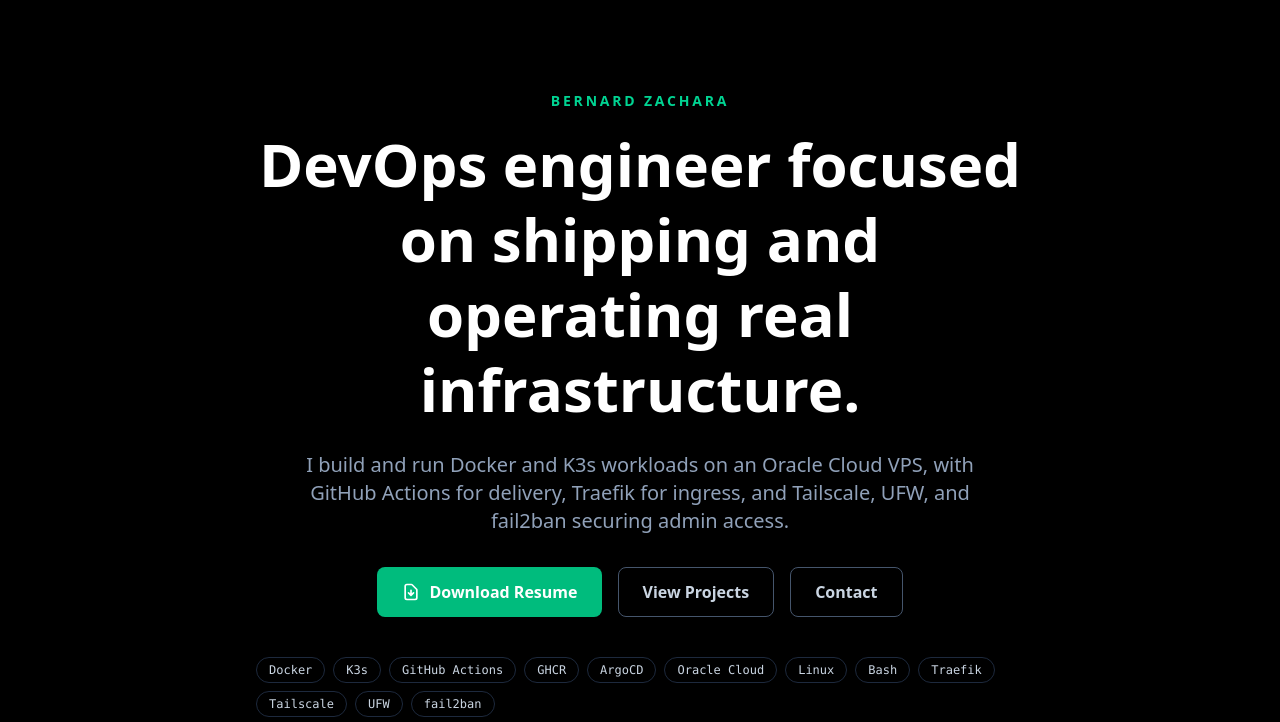
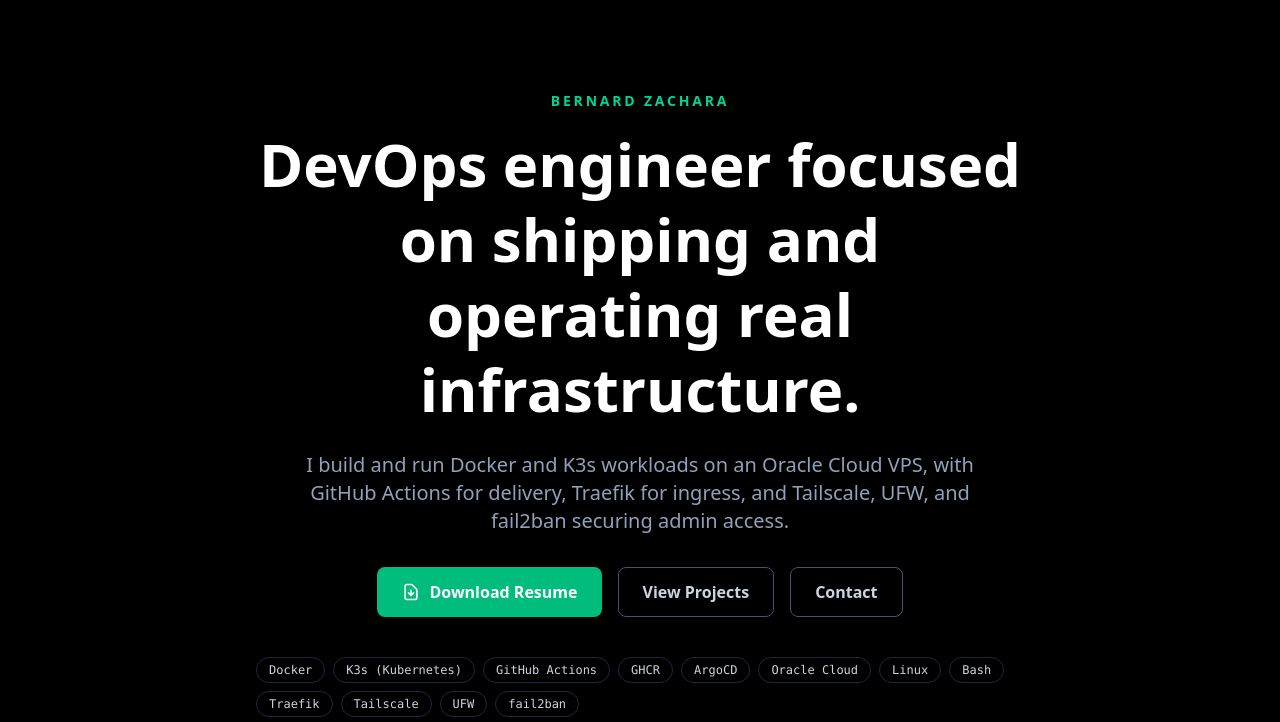
Before and after one commit to benzac708/zachara-dev, an Astro site: page / in a window 1280 px wide. Shown: the part 78-800 px from the top of the page. Built offline with nearby package versions, Linux system fonts and the light colour scheme; Astro itself is replaced by a stand-in of ours.

Commit message:
fix: add K3s (Kubernetes), center all sections

```diff
--- a/src/pages/index.astro
+++ b/src/pages/index.astro
@@ -6,7 +6,7 @@ import TechBadge from "~/components/TechBadge.astro";
 import TimelineItem from "~/components/TimelineItem.astro";
 
 const techs = [
-  "Docker", "K3s", "GitHub Actions", "GHCR", "ArgoCD",
+  "Docker", "K3s (Kubernetes)", "GitHub Actions", "GHCR", "ArgoCD",
   "Oracle Cloud", "Linux", "Bash", "Traefik", "Tailscale", "UFW", "fail2ban",
 ];
 
@@ -79,7 +79,7 @@ const projects = [
 ];
 
 const skills = [
-  { title: "Containers & Orchestration", skills: ["Docker", "K3s"] },
+  { title: "Containers & Orchestration", skills: ["Docker", "K3s (Kubernetes)"] },
   { title: "CI/CD", skills: ["GitHub Actions", "GHCR", "ArgoCD"] },
   { title: "Cloud Platforms", skills: ["Oracle Cloud", "AWS", "Azure Terraform"] },
   { title: "Networking & Security", skills: ["Traefik", "Tailscale", "UFW", "fail2ban"] },
@@ -136,8 +136,8 @@ const skills = [
     </section>
 
     <section id="infrastructure" class="scroll-mt-24 px-6 py-16 border-t border-slate-800">
-      <div class="max-w-5xl mx-auto">
-        <div class="max-w-3xl mb-12">
+      <div class="max-w-5xl mx-auto text-center">
+        <div class="max-w-3xl mx-auto mb-12">
           <h2 class="text-3xl sm:text-4xl font-bold text-white mb-4">Infrastructure</h2>
           <p class="text-slate-400 text-lg">
             The site runs on one Oracle Cloud VPS: K3s, Traefik ingress, GHCR-hosted images, GitHub Actions builds, and host controls around SSH and admin paths.
@@ -239,8 +239,8 @@ const skills = [
     </section>
 
     <section id="projects" class="scroll-mt-24 px-6 py-16 border-t border-slate-800">
-      <div class="max-w-5xl mx-auto">
-        <div class="max-w-3xl mb-12">
+      <div class="max-w-5xl mx-auto text-center">
+        <div class="max-w-3xl mx-auto mb-12">
           <h2 class="text-3xl sm:text-4xl font-bold text-white mb-4">Projects</h2>
           <p class="text-slate-400 text-lg">
             Repositories tied to the work behind this site: infrastructure, deployments, and the app itself.
@@ -254,9 +254,9 @@ const skills = [
     </section>
 
     <section id="resume" class="scroll-mt-24 px-6 py-16 border-t border-slate-800">
-      <div class="max-w-5xl mx-auto">
-        <div class="flex flex-col sm:flex-row sm:items-end sm:justify-between gap-6 mb-12">
-          <div class="max-w-3xl">
+      <div class="max-w-5xl mx-auto text-center">
+        <div class="flex flex-col sm:flex-row sm:items-center sm:justify-center gap-6 mb-12">
+          <div class="max-w-3xl text-left">
             <h2 class="text-3xl sm:text-4xl font-bold text-white mb-4">Resume</h2>
             <p class="text-slate-400 text-lg">
               Infrastructure-focused work across containers, CI/CD, cluster operations, and host security.
@@ -325,8 +325,8 @@ const skills = [
     </section>
 
     <section id="contact" class="scroll-mt-24 px-6 py-16 border-t border-slate-800">
-      <div class="max-w-5xl mx-auto">
-        <div class="max-w-3xl mb-12">
+      <div class="max-w-5xl mx-auto text-center">
+        <div class="max-w-3xl mx-auto mb-12">
           <h2 class="text-3xl sm:text-4xl font-bold text-white mb-4">Contact</h2>
           <p class="text-slate-400 text-lg">
             Open to junior DevOps roles, infrastructure work, and technical conversations around the stack running this site.
```
